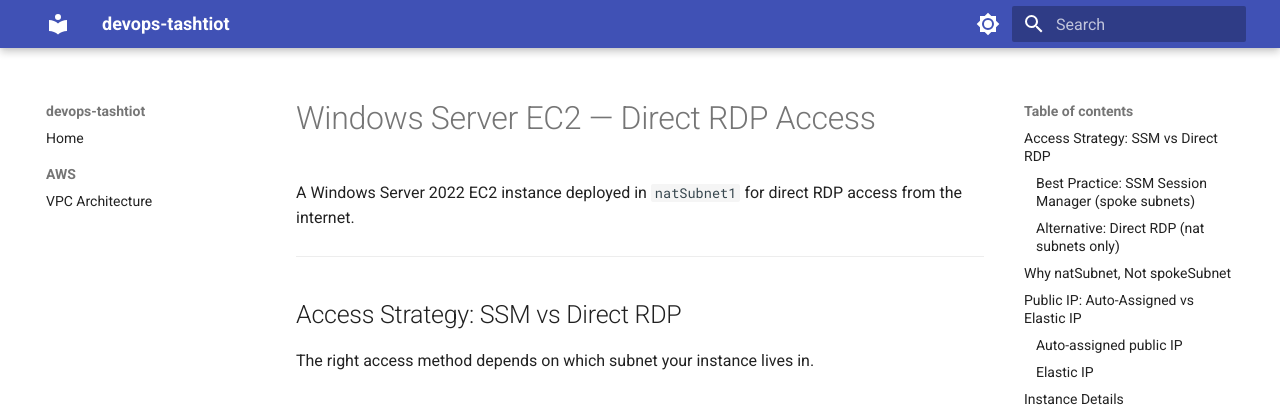
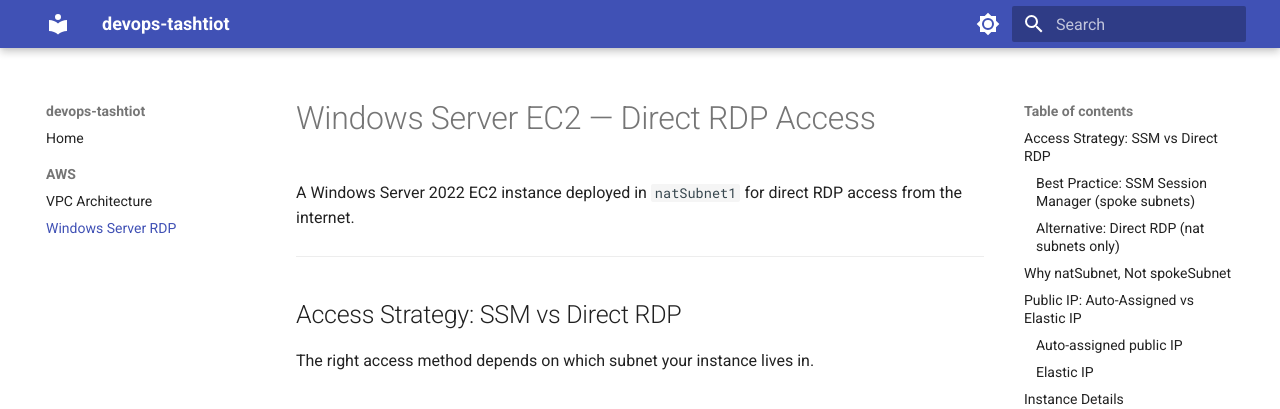
Before and after one commit to devops-tashtiot/devops-tashtiot.github.io, an MkDocs documentation site: the page built from docs-src/aws/windows-server-rdp.md, in a window 1280 px wide. Shown: the top 409 px of the page. Built offline with MkDocs 1.6.1 and Material for MkDocs 9.7.7, drawn with Linux system fonts in a browser that asks for light colours.

Commit message:
docs: add Windows Server RDP to nav

```diff
--- a/mkdocs.yml
+++ b/mkdocs.yml
@@ -27,3 +27,4 @@
   - Home: index.md
   - AWS:
     - VPC Architecture: aws/vpc-architecture.md
+    - Windows Server RDP: aws/windows-server-rdp.md
```
